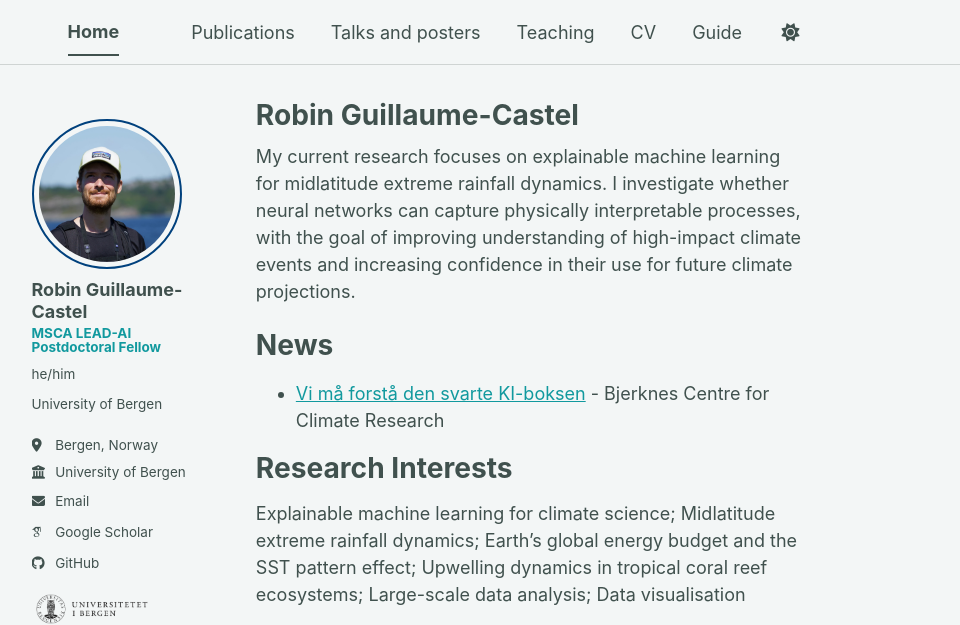
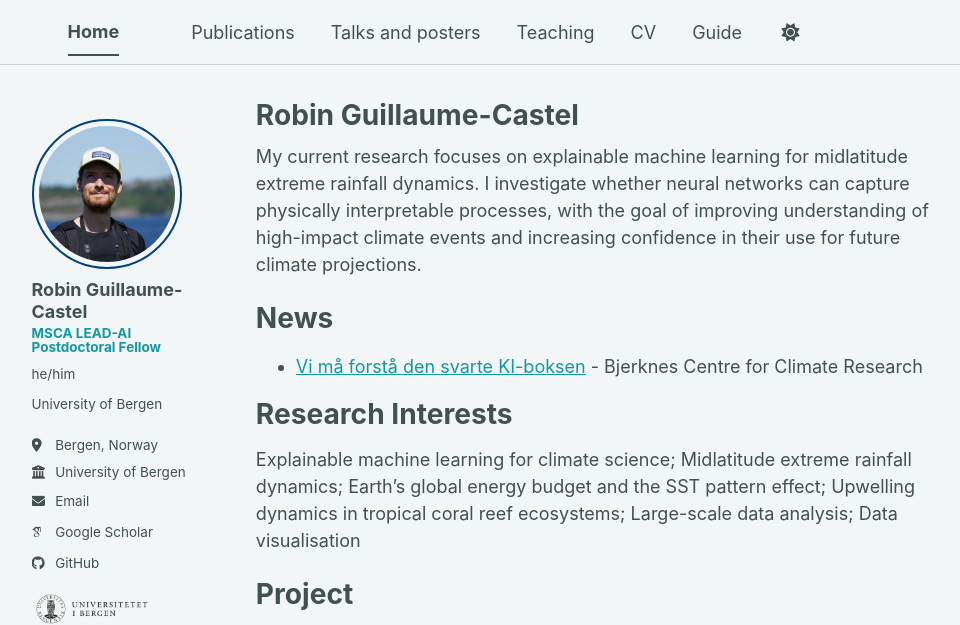
Before and after one commit to rguilcas/rguilcas.github.io, a Jekyll site: the page built from _pages/about.md, in a window 1280 px wide and 1400 px high. Shown: the top 625 px of the window, without its empty margins (128-1088 px from the left). Built offline with Jekyll 4.4.1, drawn with Linux system fonts in a browser that asks for light colours; some web fonts are replaced; a script bundle is joined from its source files by our own code; library files that are not in the unit come from our copies; grey boxes are pictures that could not be loaded.

```diff
--- a/_pages/teaching.html
+++ b/_pages/teaching.html
@@ -9,6 +9,9 @@ author_profile: true
 
 
 <h2>Teaching</h2>
+
+I teach and design courses about technical tools for climate and weather data analysis.
+
 <hr />
 {% for post in site.teaching reversed %}
 {% unless post.type contains "Supervisor" or post.type contains "supervisor" %}
--- a/_sass/layout/_page.scss
+++ b/_sass/layout/_page.scss
@@ -20,7 +20,7 @@
   @include breakpoint($large) {
     @include span(10 of 12 last);
     @include prefix(0.5 of 12);
-    @include suffix(2 of 12);
+    @include suffix(0);
   }
 
   .page__inner-wrap {
@@ -38,7 +38,7 @@
   margin-top: 0;
   line-height: 1;
 
-  & + .page__meta {
+  &+.page__meta {
     margin-top: -0.5em;
   }
 }
@@ -55,7 +55,9 @@
     border-bottom: 1px solid var(--global-border-color);
   }
 
-  p, li, dl {
+  p,
+  li,
+  dl {
     font-size: 1em;
   }
 
@@ -64,8 +66,8 @@
     margin: 0 0 $indent-var;
 
     /* sibling indentation*/
-    @if $paragraph-indent == true {
-      & + p {
+    @if $paragraph-indent ==true {
+      &+p {
         text-indent: $indent-var;
         margin-top: -($indent-var);
       }
@@ -101,7 +103,7 @@
   }
 
   /* blockquote citations */
-  blockquote + .small {
+  blockquote+.small {
     margin-top: -1.5em;
     padding-left: 1.25rem;
   }
@@ -300,6 +302,7 @@
   transition: $global-transition;
 
   &.disabled {
+
     input,
     button,
     textarea,
```
